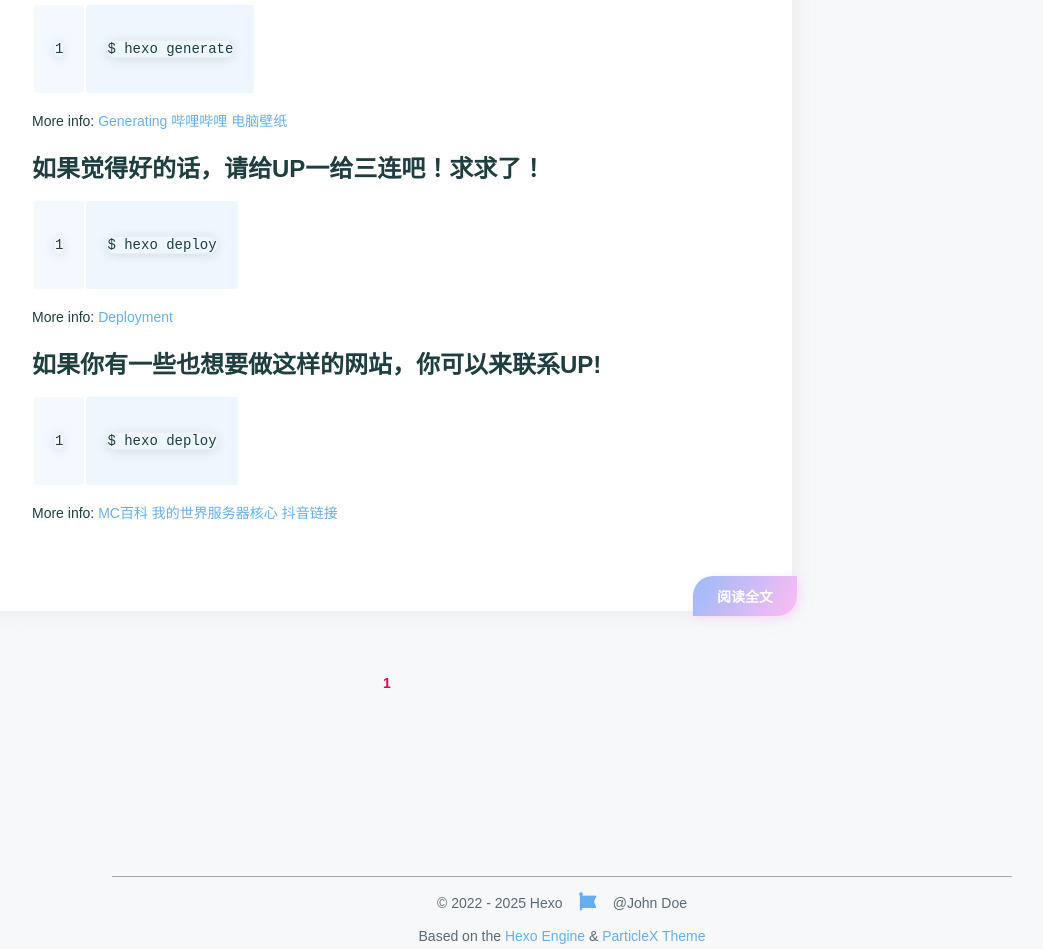
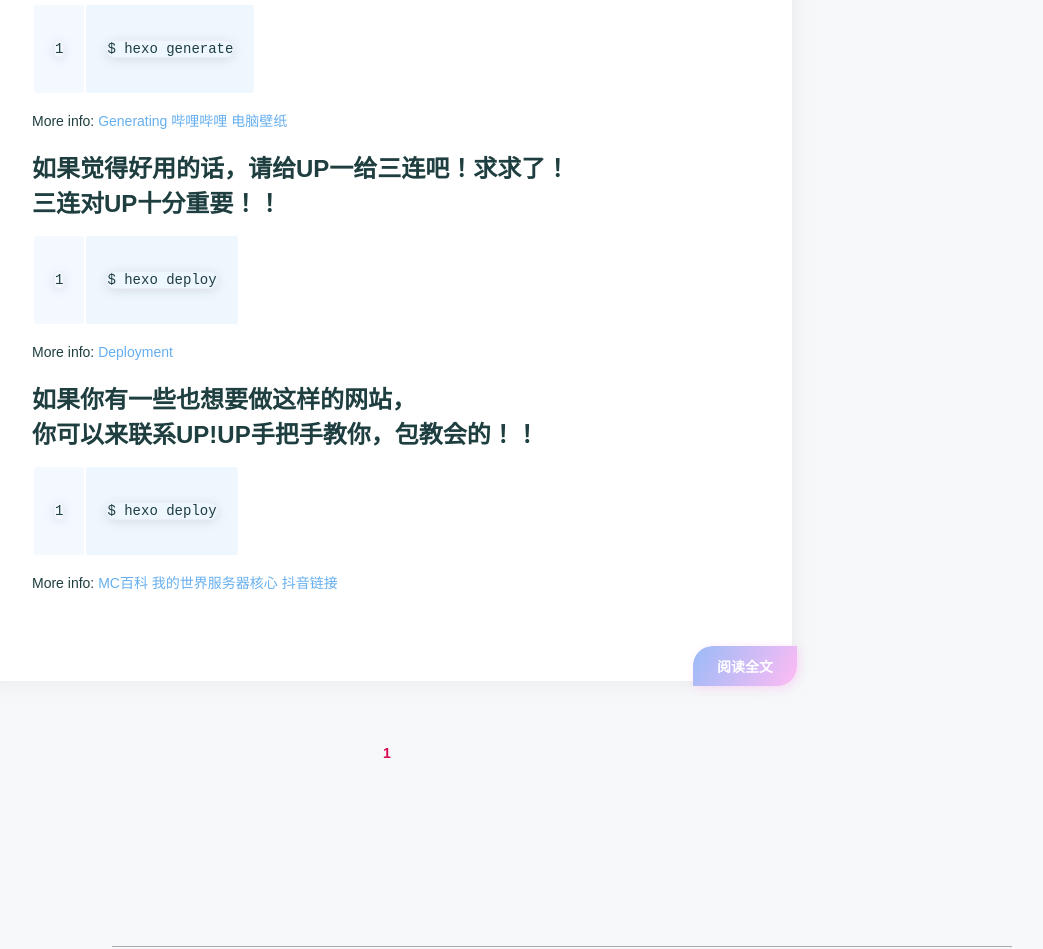
Before and after one commit to LHBLZ/LHBLZ.github.io, a plain HTML site: page index.html in a window 1280 px wide. Shown: the part 1542-2491 px from the top of the page, without its empty margins (78-1121 px from the left). Drawn offline with nearby package versions, Linux system fonts and the light colour scheme; a script that the page names is missing; a web font is replaced by a local one.

Commit message:
Site updated: 2025-07-06 20:38:26

```diff
--- a/content.json
+++ b/content.json
@@ -1 +1 @@
-{"meta":{"title":"Hexo","subtitle":"","description":"","author":"John Doe","url":"http://example.com","root":"/"},"pages":[],"posts":[{"title":"强大的网站","slug":"hello-world","date":"2025-07-04T14:45:00.536Z","updated":"2025-07-06T08:19:13.933Z","comments":true,"path":"2025/07/04/hello-world/","permalink":"http://example.com/2025/07/04/hello-world/","excerpt":"","text":"欢迎来到up的第一个网站](https://hexo.io/)! 这是是一个十分优秀的网站. Check documentation for more info. 如果你用过一次，那么你一定会爱上它，因为它的功能十分多。你可以把这个网站GitHub推荐给你的好朋友， 每周都会维护本网站，添加你们的体验感！Create a new post1$ hexo 我的世界 More info: Writing 核心 第一次做，可能有BUG，请见谅。1$ hexo server More info: Server 4399 如果你有好的意见，可以通过电子邮箱告诉UP。1$ hexo generate More info: Generating 哔哩哔哩 电脑壁纸 如果觉得好的话，请给UP一给三连吧！求求了！1$ hexo deploy More info: Deployment 如果你有一些也想要做这样的网站，你可以来联系UP!1$ hexo deploy More info: MC百科 我的世界服务器核心 抖音链接","categories":[],"tags":[]}],"categories":[],"tags":[]}
+{"meta":{"title":"Hexo","subtitle":"","description":"","author":"John Doe","url":"http://example.com","root":"/"},"pages":[],"posts":[{"title":"强大的网站","slug":"hello-world","date":"2025-07-04T14:45:00.536Z","updated":"2025-07-06T12:37:10.048Z","comments":true,"path":"2025/07/04/hello-world/","permalink":"http://example.com/2025/07/04/hello-world/","excerpt":"","text":"欢迎来到up的第一个网站](https://hexo.io/)! 这是是一个十分优秀的网站. Check documentation for more info. 如果你用过一次，那么你一定会爱上它，因为它的功能十分多。你可以把这个网站GitHub推荐给你的好朋友， 每周都会维护本网站，添加你们的体验感！Create a new post1$ hexo 我的世界 More info: Writing 核心 第一次做，可能有BUG，请见谅。1$ hexo server More info: Server 4399 如果你有好的意见，可以通过电子邮箱告诉UP。1$ hexo generate More info: Generating 哔哩哔哩 电脑壁纸 如果觉得好用的话，请给UP一给三连吧！求求了！三连对UP十分重要！！1$ hexo deploy More info: Deployment 如果你有一些也想要做这样的网站，你可以来联系UP!UP手把手教你，包教会的！！1$ hexo deploy More info: MC百科 我的世界服务器核心 抖音链接","categories":[],"tags":[]}],"categories":[],"tags":[]}
--- a/index.html
+++ b/index.html
@@ -208,10 +208,10 @@
 <h3 id="如果你有好的意见，可以通过电子邮箱告诉UP。"><a href="#如果你有好的意见，可以通过电子邮箱告诉UP。" class="headerlink" title="如果你有好的意见，可以通过电子邮箱告诉UP。"></a>如果你有好的意见，可以通过电子邮箱告诉UP。</h3><figure class="highlight bash"><table><tr><td class="gutter"><pre><span class="line">1</span><br></pre></td><td class="code"><pre><span class="line">$ hexo generate</span><br></pre></td></tr></table></figure>
 
 <p>More info: <a target="_blank" rel="noopener" href="https://hexo.io/docs/generating.html">Generating</a>     <a target="_blank" rel="noopener" href="https://www.bilibili.com/">哔哩哔哩</a>        <a target="_blank" rel="noopener" href="https://haowallpaper.com/homeView">电脑壁纸</a>    </p>
-<h3 id="如果觉得好的话，请给UP一给三连吧！求求了！"><a href="#如果觉得好的话，请给UP一给三连吧！求求了！" class="headerlink" title="如果觉得好的话，请给UP一给三连吧！求求了！"></a>如果觉得好的话，请给UP一给三连吧！求求了！</h3><figure class="highlight bash"><table><tr><td class="gutter"><pre><span class="line">1</span><br></pre></td><td class="code"><pre><span class="line">$ hexo deploy</span><br></pre></td></tr></table></figure>
+<h3 id="如果觉得好用的话，请给UP一给三连吧！求求了！三连对UP十分重要！！"><a href="#如果觉得好用的话，请给UP一给三连吧！求求了！三连对UP十分重要！！" class="headerlink" title="如果觉得好用的话，请给UP一给三连吧！求求了！三连对UP十分重要！！"></a>如果觉得好用的话，请给UP一给三连吧！求求了！三连对UP十分重要！！</h3><figure class="highlight bash"><table><tr><td class="gutter"><pre><span class="line">1</span><br></pre></td><td class="code"><pre><span class="line">$ hexo deploy</span><br></pre></td></tr></table></figure>
 
 <p>More info: <a target="_blank" rel="noopener" href="https://hexo.io/docs/one-command-deployment.html">Deployment</a></p>
-<h3 id="如果你有一些也想要做这样的网站，你可以来联系UP"><a href="#如果你有一些也想要做这样的网站，你可以来联系UP" class="headerlink" title="如果你有一些也想要做这样的网站，你可以来联系UP!"></a>如果你有一些也想要做这样的网站，你可以来联系UP!</h3><figure class="highlight bash"><table><tr><td class="gutter"><pre><span class="line">1</span><br></pre></td><td class="code"><pre><span class="line">$ hexo deploy</span><br></pre></td></tr></table></figure>
+<h3 id="如果你有一些也想要做这样的网站，你可以来联系UP-UP手把手教你，包教会的！！"><a href="#如果你有一些也想要做这样的网站，你可以来联系UP-UP手把手教你，包教会的！！" class="headerlink" title="如果你有一些也想要做这样的网站，你可以来联系UP!UP手把手教你，包教会的！！"></a>如果你有一些也想要做这样的网站，你可以来联系UP!UP手把手教你，包教会的！！</h3><figure class="highlight bash"><table><tr><td class="gutter"><pre><span class="line">1</span><br></pre></td><td class="code"><pre><span class="line">$ hexo deploy</span><br></pre></td></tr></table></figure>
 
 <p>More info: <a target="_blank" rel="noopener" href="https://www.mcmod.cn/">MC百科</a>        <a target="_blank" rel="noopener" href="https://www.fastmirror.net/#download/Paper?coreVersion=1.21">我的世界服务器核心</a>        <a target="_blank" rel="noopener" href="https://www.douyin.com/jingxuan">抖音链接</a>   </p>
 
```
Also changed, not shown: 2025/07/04/hello-world/index.html (+2 -2 lines).
